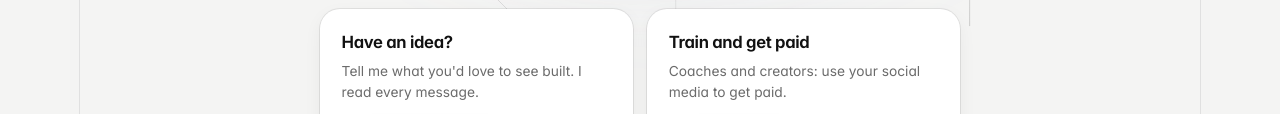
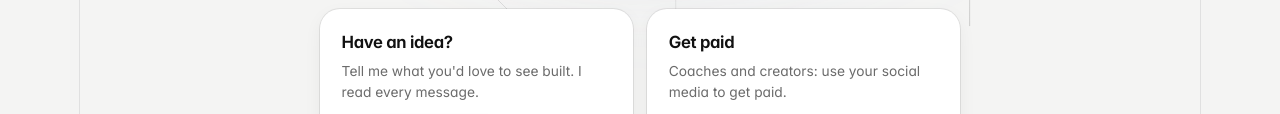
Before and after one commit to Moustafa033/waitlistProject, a plain HTML site: page site/index.html in a window 1280 px wide. Shown: the part 686-800 px from the top of the page. Drawn offline with Linux system fonts and the light colour scheme.

Commit message:
Homepage box: "Train and get paid" -> "Get paid"
Co-Authored-By: Claude Opus 5.5 <noreply@anthropic.com>

```diff
--- a/site/index.html
+++ b/site/index.html
@@ -71,7 +71,7 @@
           <a class="btn-link" href="mailto:create@creatinginpublic.com?subject=Suggestion">Send a suggestion</a>
         </div>
         <div class="box">
-          <h2>Train and get paid</h2>
+          <h2>Get paid</h2>
           <p>Coaches and creators: use your social media to get paid.</p>
           <a class="btn-link" href="/partners">Work with us</a>
         </div>
```
